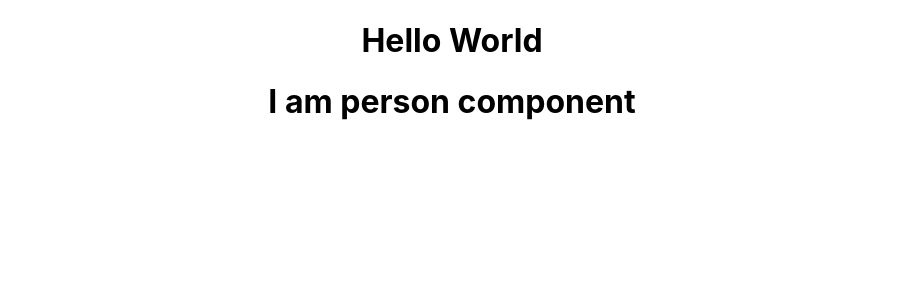
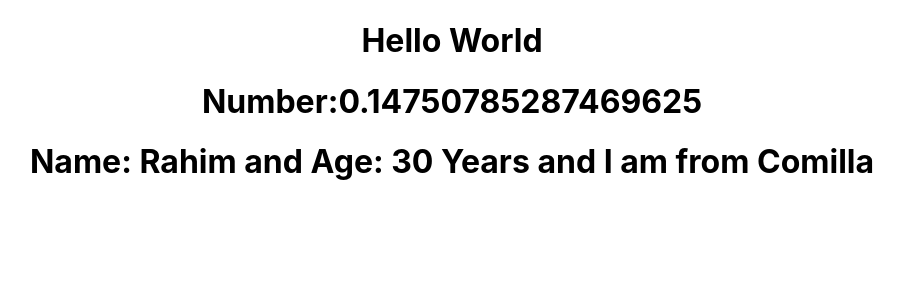
Before and after one commit to shwakib/fromscratch, a React (Create React App) app in the folder full-stack-journey/REACT/f1st-react-app/hello-world/: page / in a window 1280 px wide. Shown: the top 300 px of the page, without its empty margins (188-1092 px from the left). Built offline with nearby package versions, Linux system fonts and the light colour scheme.

Commit message:
Dynamic Class Component

```diff
--- a/full-stack-journey/REACT/f1st-react-app/hello-world/src/App.js
+++ b/full-stack-journey/REACT/f1st-react-app/hello-world/src/App.js
@@ -1,23 +1,28 @@
-import React from 'react';
+import React, { Component } from 'react';
 import './App.css';
+import Person from './components/Person.js'
 
-function App() {
-  return ( //-JSX
-    <div className="App">
-      <h1>Hello World</h1>
-      <Person />
-    </div>
-  );
-  // return React.createElement('div', { className: "App" }, React.createElement('h1', null, 'Hello World'), <Person />);
-}
+//Functional Component
+// function App() {
+//   return ( //-JSX
+//     <div className="App">
+//       <h1>Hello World</h1>
+//       <Person />
+//     </div>
+//   );
+//   // return React.createElement('div', { className: "App" }, React.createElement('h1', null, 'Hello World'), <Person />);
+// }
 
-function Person() {
-  return (
-    <div>
-      <h1>I am person component</h1>
-    </div>
-  );
-  // return React.createElement('div', null, React.createElement('h1', null, 'I Am person Component'));
+//Class Component
+class App extends Component {
+  render() {
+    return (
+      <div className="App">
+        <h1>Hello World</h1>
+        <Person name="Rahim" age="30">I am from Comilla </Person>
+      </div>
+    );
+  }
 }
 
 export default App;
--- /dev/null
+++ b/full-stack-journey/REACT/f1st-react-app/hello-world/src/components/Person.js
@@ -0,0 +1,37 @@
+import React, { Component } from "react";
+
+// function Person() {
+//     return (
+//         <div>
+//             <h1>I am person component</h1>
+//         </div>
+//     );
+//     // return React.createElement('div', null, React.createElement('h1', null, 'I Am person Component'));
+// }
+
+//Arrow Function
+// let Person = (props) => {
+//     return (
+//         <div>
+//             <h1>Number:{Math.random()}</h1>
+//             <h1>Name: {props.name} and Age: {props.age} Years and {props.children}</h1>
+//         </div>
+//     );
+// }
+
+//Class Component
+class Person extends Component {
+    constructor(props) {
+        super(props);
+    }
+    render() {
+        return (
+            <div>
+                <h1>Number:{Math.random()}</h1>
+                <h1>Name: {this.props.name} and Age: {this.props.age} Years and {this.props.children}</h1>
+            </div>
+        );
+    }
+}
+
+export default Person;
```
Also changed, not shown: full-stack-journey/REACT/f1st-react-app/hello-world/src/index.js (line endings or trailing spaces).
